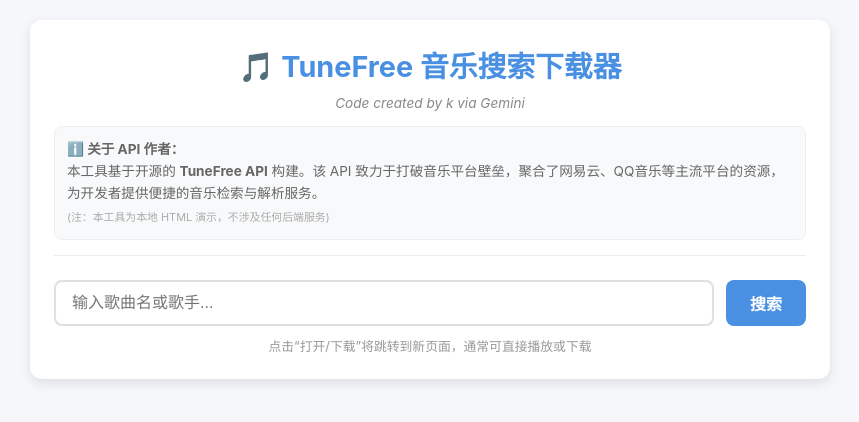
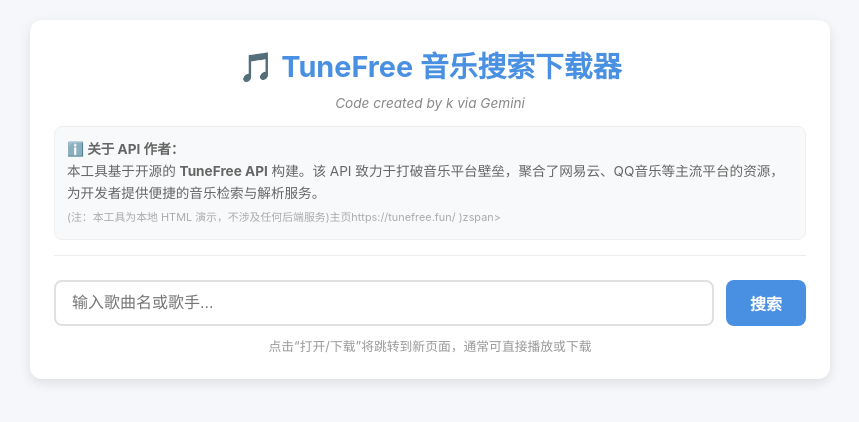
Before and after one commit to kkkkof2025/TuneFreeWeb, a plain HTML site: page index.html in a window 1280 px wide. Shown: the whole page, without its empty margins (210-1069 px from the left). Drawn offline with Linux system fonts and the light colour scheme.

Commit message:
Update index.html

```diff
--- a/index.html
+++ b/index.html
@@ -222,7 +222,7 @@
         <div class="api-intro">
             <strong>ℹ️ 关于 API 作者：</strong><br>
             本工具基于开源的 <strong>TuneFree API</strong> 构建。该 API 致力于打破音乐平台壁垒，聚合了网易云、QQ音乐等主流平台的资源，为开发者提供便捷的音乐检索与解析服务。<br>
-            <span style="font-size:0.8em; color:#aaa; margin-top:5px; display:block;">(注：本工具为本地 HTML 演示，不涉及任何后端服务)</span>
+            <span style="font-size:0.8em; color:#aaa; margin-top:5px; display:block;">(注：本工具为本地 HTML 演示，不涉及任何后端服务)主页https://tunefree.fun/ )zspan>
         </div>
     </div>
 
```
